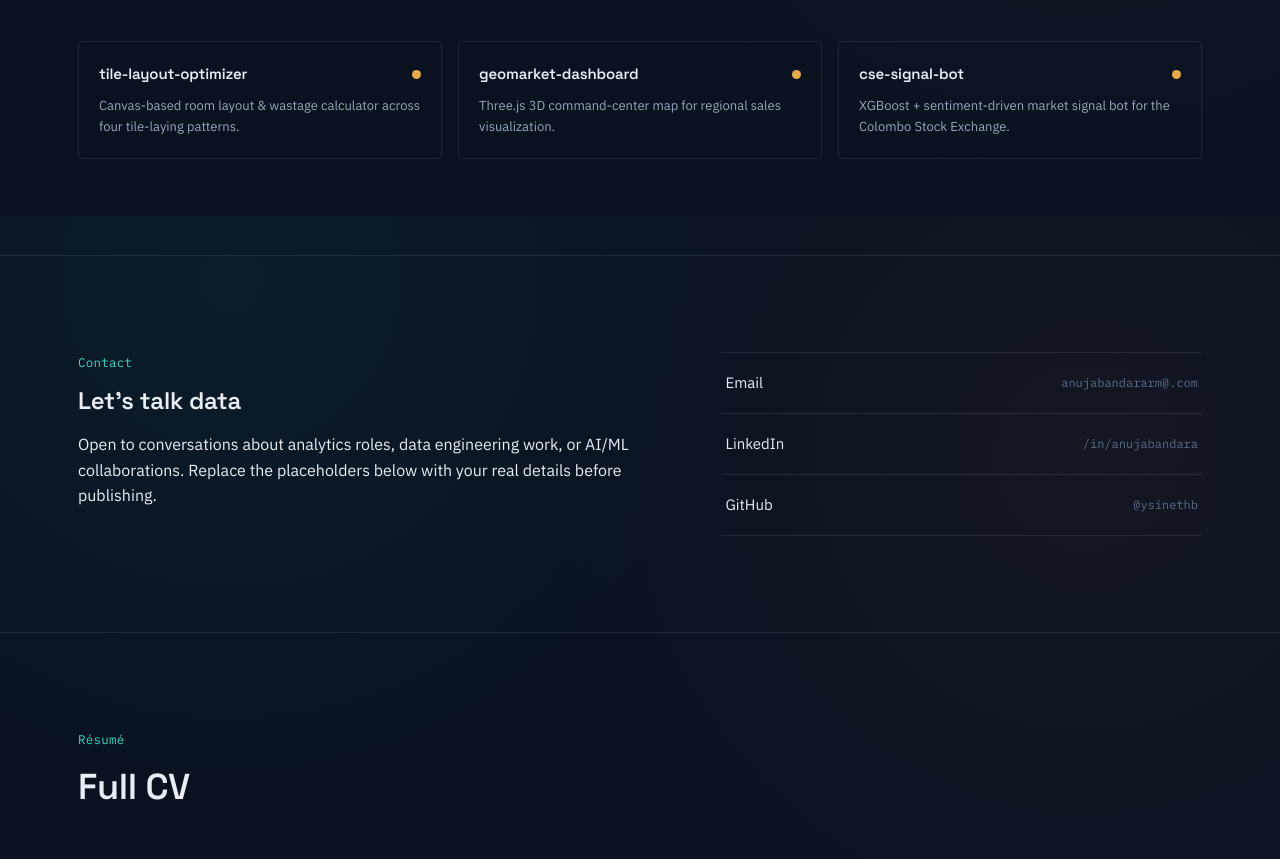
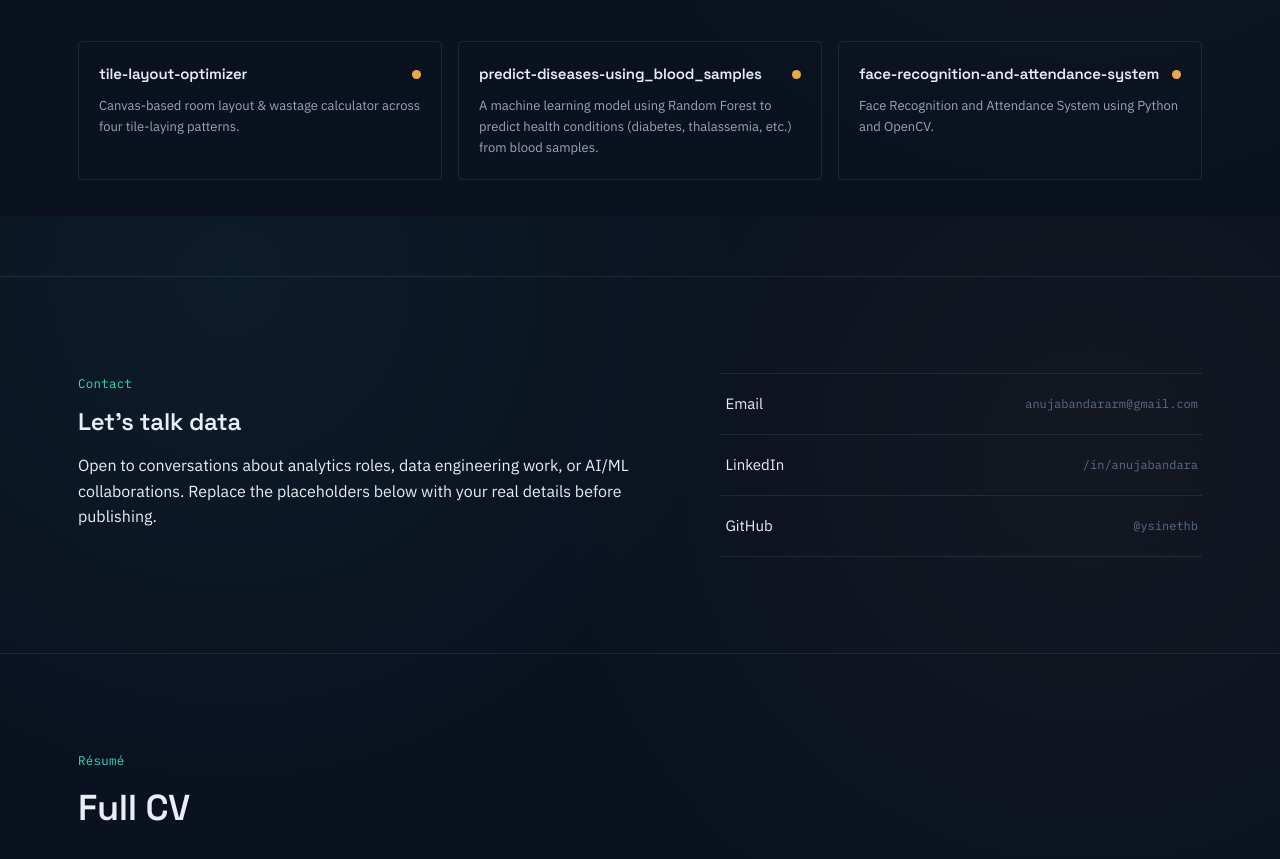
Before and after one commit to SinethB/SinethB.github.io, a plain HTML site: page index.html in a window 1280 px wide. Shown: the part 6184-7043 px from the top of the page. Drawn offline with Linux system fonts and the light colour scheme.

Commit message:
Update index.html

```diff
--- a/index.html
+++ b/index.html
@@ -591,17 +591,17 @@ footer .foot-links a:hover{ color:var(--cyan); }
       <p class="lede">Replace these placeholders with links to your real repositories once this site is in your GitHub account.</p>
     </div>
     <div class="gh-grid reveal">
-      <a class="gh-card" href="https://github.com/sinethb" target="_blank" rel="noopener">
+      <a class="gh-card" href="https://github.com/SinethB/tile-layout-optimizer" target="_blank" rel="noopener">
         <div class="gh-top"><h4>tile-layout-optimizer</h4><span class="lang-dot"></span></div>
         <p>Canvas-based room layout &amp; wastage calculator across four tile-laying patterns.</p>
       </a>
-      <a class="gh-card" href="https://github.com/sinethb" target="_blank" rel="noopener">
-        <div class="gh-top"><h4>geomarket-dashboard</h4><span class="lang-dot"></span></div>
-        <p>Three.js 3D command-center map for regional sales visualization.</p>
+      <a class="gh-card" href="https://github.com/SinethB/predict-diseases-using_blood_samples" target="_blank" rel="noopener">
+        <div class="gh-top"><h4>predict-diseases-using_blood_samples</h4><span class="lang-dot"></span></div>
+        <p>A machine learning model using Random Forest to predict health conditions (diabetes, thalassemia, etc.) from blood samples.</p>
       </a>
-      <a class="gh-card" href="https://github.com/sinethb" target="_blank" rel="noopener">
-        <div class="gh-top"><h4>cse-signal-bot</h4><span class="lang-dot"></span></div>
-        <p>XGBoost + sentiment-driven market signal bot for the Colombo Stock Exchange.</p>
+      <a class="gh-card" href="https://github.com/SinethB/face-recognition-and-attendance-system" target="_blank" rel="noopener">
+        <div class="gh-top"><h4>face-recognition-and-attendance-system</h4><span class="lang-dot"></span></div>
+        <p>Face Recognition and Attendance System using Python and OpenCV.</p>
       </a>
     </div>
   </div>
@@ -616,7 +616,7 @@ footer .foot-links a:hover{ color:var(--cyan); }
       <p class="lede" style="margin-top:12px;">Open to conversations about analytics roles, data engineering work, or AI/ML collaborations. Replace the placeholders below with your real details before publishing.</p>
     </div>
     <ul class="contact-list reveal">
-      <li><a href="mailto:anujabandararm@gmail.com"><span>Email</span><span class="method">anujabandararm@.com</span></a></li>
+      <li><a href="mailto:anujabandararm@gmail.com"><span>Email</span><span class="method">anujabandararm@gmail.com</span></a></li>
       <li><a href="https://linkedin.com/in/anujabandara" target="_blank" rel="noopener"><span>LinkedIn</span><span class="method">/in/anujabandara</span></a></li>
       <li><a href="https://github.com/sinethb" target="_blank" rel="noopener"><span>GitHub</span><span class="method">@ysinethb</span></a></li>
     </ul>
```
